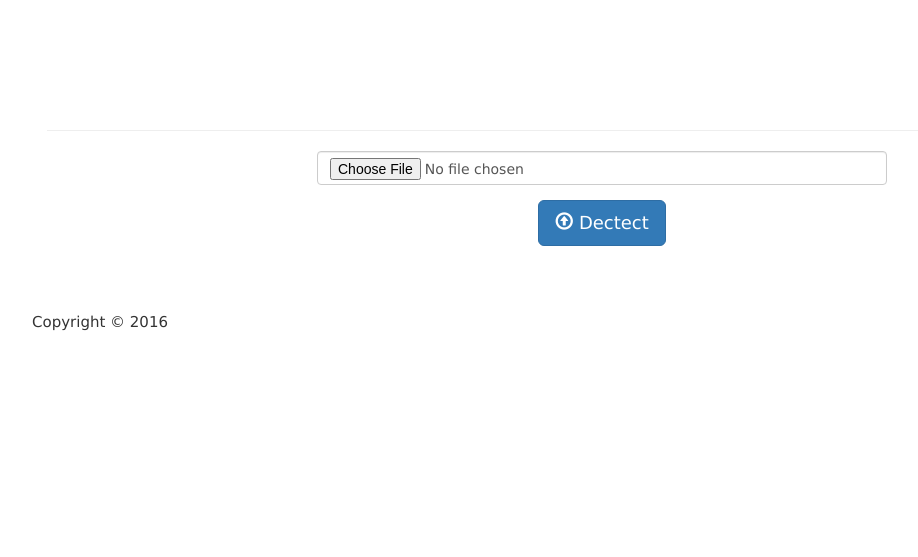
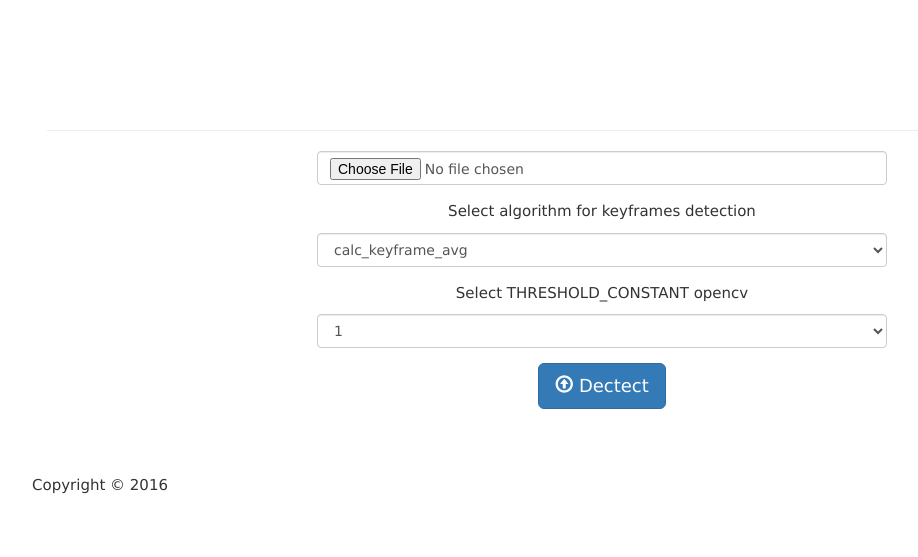
Before and after one commit to ntk148v/shotdetector, a Flask app: page / in a window 1280 px wide. Shown: the part 259-816 px from the top of the page, without its empty margins (38-956 px from the left). Before the commit the page ends 590 px from the top, so only its background shows below. Run offline with Flask 2, Linux system fonts and the light colour scheme; some libraries are stand-ins or nearby versions.

Commit message:
add select algorithm and threshold on GUI

```diff
--- a/run.py
+++ b/run.py
@@ -18,10 +18,10 @@ def allowed_file(filename):
         filename.rsplit('.', 1)[1] in config.ALLOWED_EXTENSIONS
 
 
-@app.route("/detect/<filename>")
-def detect(filename):
+@app.route("/detect/<filename>/<int:algorithm>/<int:threshold>")
+def detect(filename, algorithm, threshold):
     detector = ShotBoundaryDetector(config.UPLOAD_DIR + filename)
-    list_index = detector.detect()
+    list_index = detector.detect(algorithm, threshold)
     list_images = []
     for index in list_index:
         list_images.append(url_for('static', filename='images/keyframe_{}.jpg'. format(index)))
@@ -40,7 +40,7 @@ def home():
                 os.makedirs(app.config['UPLOAD_DIR'])
             file.save(os.path.join(app.config['UPLOAD_DIR'], filename))
             return redirect(url_for('detect',
-                                    filename=filename))
+                                    filename=filename, algorithm=request.form['algorithm'], threshold=request.form['threshold']))
     return render_template('upload.html')
 
 if __name__ == '__main__':
--- a/templates/upload.html
+++ b/templates/upload.html
@@ -7,6 +7,30 @@
 				<form class="form-horizontal text-center" action="" method="POST" enctype="multipart/form-data">
 					<div class="form-group">
 						<input type="file" name="uploadFile" id="uploadFile" class="form-control">
+					</div>
+					<div class="form-group">
+						<p>Select algorithm for keyframes detection</p>
+						<select name="algorithm" class="form-control">
+							<option value="1">calc_keyframe_avg</option>
+							<option value="2">calc_keyframe_diff_min</option>
+							<option value="3">calc_keyframe_diff_min_mark</option>
+							<option value="4">calc_keyframe_diff_med</option>
+						</select>
+					</div>
+					<div class="form-group">
+						<p>Select THRESHOLD_CONSTANT opencv</p>
+						<select name="threshold" class="form-control">
+							<option value="1">1</option>
+							<option value="2">2</option>
+							<option value="3">3</option>
+							<option value="4">4</option>
+							<option value="5">5</option>
+							<option value="6">6</option>
+							<option value="7">7</option>
+							<option value="8">8</option>
+							<option value="9">9</option>
+							<option value="10">10</option>
+						</select>
 					</div>
 					<div class="form-group">
 						<button type="submit" class="btn btn-lg btn-primary">
```
Also changed, not shown: app/shot_detector.py (+12 -5 lines).
